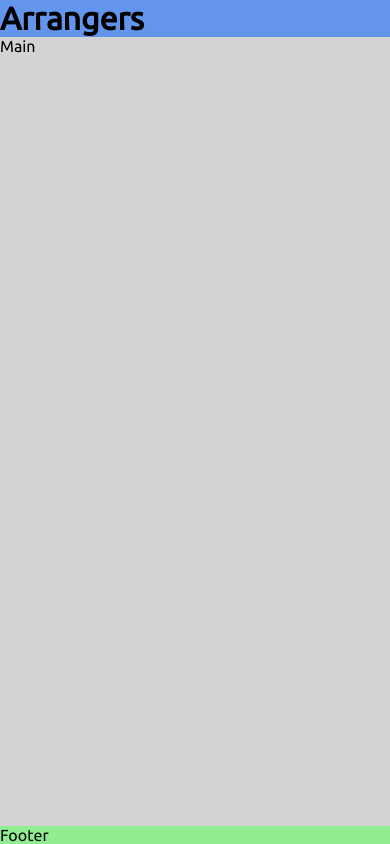
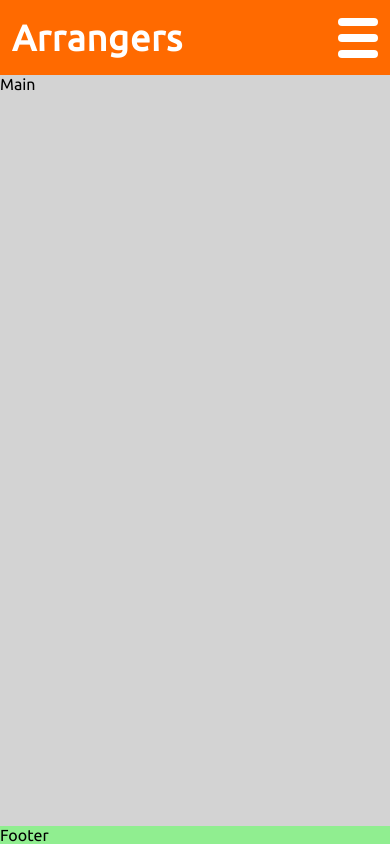
Before and after one commit to gawronskijakub/arrangers, a React (Vite) app: page / in a window 390 px wide. Built offline with nearby package versions, Linux system fonts and the light colour scheme.

Commit message:
Added Hamburger

```diff
--- /dev/null
+++ b/src/components/Hamburger/Hamburger.module.scss
@@ -0,0 +1,75 @@
+.Hamburger {
+  position: relative;
+  width: 40px;
+  height: 40px;
+  overflow: hidden;
+}
+
+.Hamburger > span {
+  position: absolute;
+  display: block;
+  width: 20px;
+  height: 8px;
+  rotate: 0;
+  transition: all .25s;
+  background-color: var(--white);
+
+  &:nth-child(1), &:nth-child(2) {
+    top: 0;
+  }
+
+  &:nth-child(3), &:nth-child(4) {
+    top: 16px;
+  }
+
+  &:nth-child(5), &:nth-child(6) {
+    top: 32px;
+  }
+
+  &:nth-child(odd) {
+    border-radius: 8px 0 0 8px;
+  }
+
+  &:nth-child(even) {
+    left: 50%;
+    border-radius: 0 8px 8px 0;
+  }
+}
+
+.Hamburger.Open > span {
+  &:nth-child(1), &:nth-child(6) {
+    rotate: 45deg;
+  }
+
+  &:nth-child(2), &:nth-child(5) {
+    rotate: -45deg;
+  }
+
+  &:nth-child(3) {
+    translate: -30px 0;
+  }
+
+  &:nth-child(4) {
+    translate: 30px 0;
+  }
+
+  &:nth-child(3), &:nth-child(4) {
+    opacity: 0;
+  }
+
+  &:nth-child(1) {
+    translate: 4px 10px;
+  }
+
+  &:nth-child(6) {
+    translate: -4px -10px;
+  }
+
+  &:nth-child(2) {
+    translate: -4px 10px;
+  }
+
+  &:nth-child(5) {
+    translate: 4px -10px;
+  }
+}
--- /dev/null
+++ b/src/components/Hamburger/Hamburger.tsx
@@ -0,0 +1,17 @@
+import { MouseEvent } from 'react';
+import styles from './Hamburger.module.scss';
+
+export const Hamburger = (): JSX.Element => {
+  const handleClick = (e: MouseEvent) => {
+    e.currentTarget.classList.toggle(styles['Open']);
+  };
+
+  return <div className={styles['Hamburger']} onClick={(e) => {handleClick(e)}}>
+    <span></span>
+    <span></span>
+    <span></span>
+    <span></span>
+    <span></span>
+    <span></span>
+  </div>
+};
--- /dev/null
+++ b/src/components/Hamburger/index.tsx
@@ -0,0 +1,2 @@
+import { Hamburger } from './Hamburger';
+export default Hamburger;
--- a/src/components/Header/Header.module.scss
+++ b/src/components/Header/Header.module.scss
@@ -1,3 +1,14 @@
 .Header {
-	background-color: cornflowerblue;
+	display: flex;
+	align-items: center;
+	justify-content: space-between;
+	flex-basis: 75px;
+	padding: .75rem;
+	background-color: var(--base-color-01);
+	color: var(--white);
 }
+
+.Header__Title {
+	font-size: 2.25rem;
+	letter-spacing: 1px;
+}
--- a/src/components/Header/Header.tsx
+++ b/src/components/Header/Header.tsx
@@ -1,9 +1,11 @@
+import Hamburger from '../Hamburger';
 import styles from './Header.module.scss';
 
 export const Header = (): JSX.Element => {
 	return (
 		<header className={styles['Header']}>
 			<h1 className={styles['Header__Title']}>Arrangers</h1>
+			<Hamburger />
 		</header>
 	);
 };
--- a/src/index.scss
+++ b/src/index.scss
@@ -1,3 +1,10 @@
+:root {
+	--black: hsl(0deg 0% 0%);
+	--white: hsl(0deg 0% 100%);
+
+	--base-color-01: hsl(25, 100%, 50%);
+}
+
 *,
 *::before,
 *::after {
```
